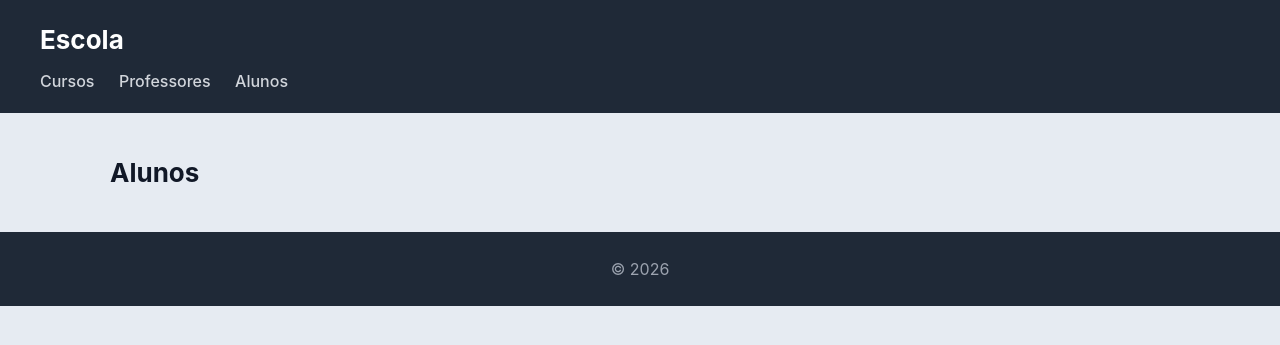
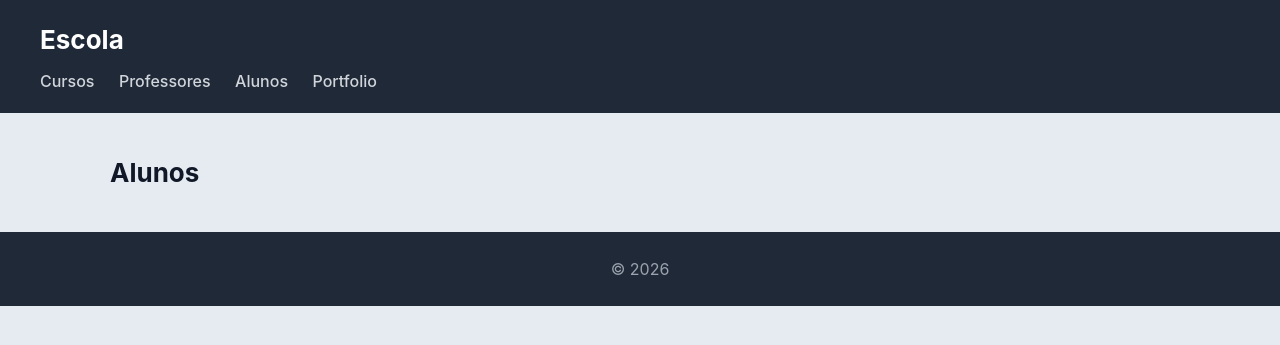
Before and after one commit to miguel-baptista07/portfolio-django, a Django app: page /escola/alunos/ in a window 1280 px wide. Shown: the top 345 px of the page. Run offline with Django 5.2, Linux system fonts and the light colour scheme; data that the repository does not hold is empty.

Commit message:
escola: adicionado link para o portfolio no nav

```diff
--- a/escola/templates/escola/base.html
+++ b/escola/templates/escola/base.html
@@ -14,6 +14,7 @@
             <a href="{% url 'cursos' %}">Cursos</a>
             <a href="{% url 'professores' %}">Professores</a>
             <a href="{% url 'alunos' %}">Alunos</a>
+            <a href="/portfolio/projetos/">Portfolio</a>
         </nav>
     </header>
 
```
